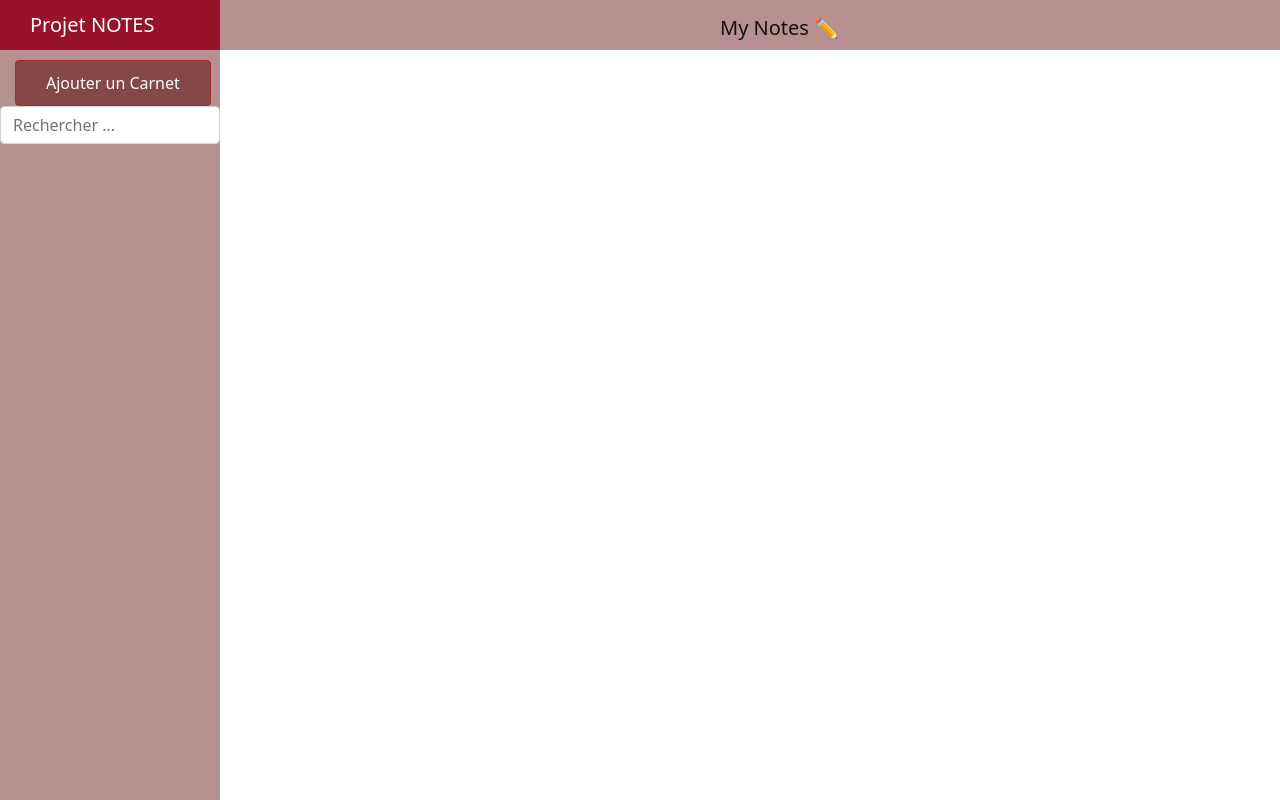
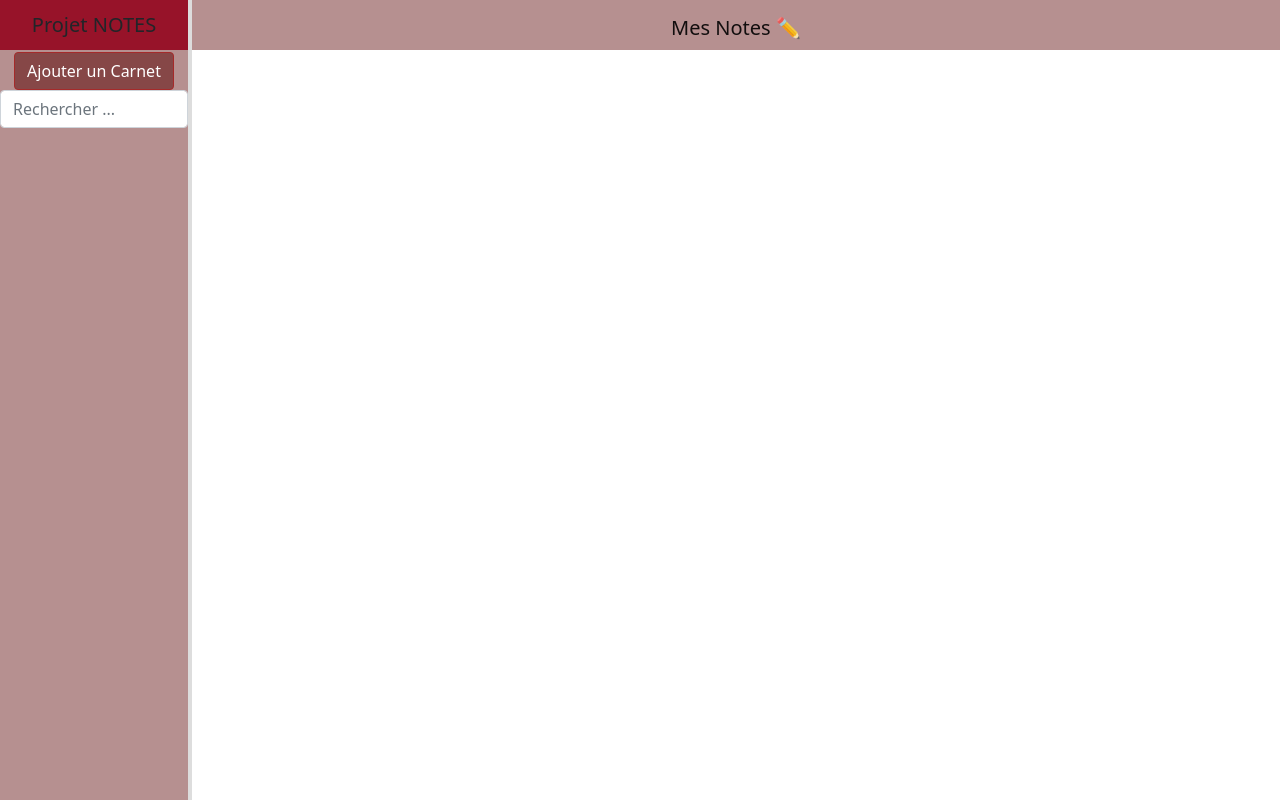
Before and after one commit to islembi/mynotes-app, a React (Create React App) app: page / in a window 1280 px wide. Built offline with nearby package versions, Linux system fonts and the light colour scheme.

Commit message:
CSS + display notes

```diff
--- a/src/components/Carnet/Carnet.jsx
+++ b/src/components/Carnet/Carnet.jsx
@@ -3,7 +3,7 @@ import { Card } from "react-bootstrap"
 import ModalComp from "../Modal/ModalComp"
 import "./Carnet.css"
 
-const Carnet = ({ carnet, titre, setTitre, modifierTitre, deleteCarnet}) => {
+const Carnet = ({ carnet, titre, setTitre, modifierTitre, deleteCarnet }) => {
   return (
     <div className="text-center">
       <Card>
@@ -14,11 +14,13 @@ const Carnet = ({ carnet, titre, setTitre, modifierTitre, deleteCarnet}) => {
         />
         <Card.Body>
           <Card.Text>
-            Modifié le{" "}
-            {new Date(carnet.date).toLocaleDateString("en-GB", {
-              hour: "2-digit",
-              minute: "2-digit",
-            })}
+            <small>
+              Modifié le{" "}
+              {new Date(carnet.date).toLocaleDateString("en-GB", {
+                hour: "2-digit",
+                minute: "2-digit",
+              })}
+            </small>
           </Card.Text>
           <ModalComp
             titreButton="Modifier"
@@ -28,13 +30,15 @@ const Carnet = ({ carnet, titre, setTitre, modifierTitre, deleteCarnet}) => {
             setTitre={setTitre}
           />
           <p className="card-text">
-            <button onClick={()=>
-              deleteCarnet(carnet.id)} className="btn btn-sm btn-danger">Supprimer</button>
-
+            <button
+              onClick={() => deleteCarnet(carnet.id)}
+              className="btn btn-sm btn-danger buttonajout bmodal"
+            >
+              Supprimer
+            </button>
           </p>
         </Card.Body>
       </Card>
-
     </div>
   )
 }
--- a/src/components/Modal/ModalComp.jsx
+++ b/src/components/Modal/ModalComp.jsx
@@ -1,4 +1,4 @@
-import React, {useState, useEffect } from "react"
+import React, { useState } from "react"
 import { Modal, Button, InputGroup, FormControl } from "react-bootstrap"
 import "./modal.css"
 
@@ -15,12 +15,10 @@ export default function ModalComp({
   const handleClose = () => setShow(false)
   const handleShow = () => setShow(true)
 
-
-
   return (
     <>
       <Button className="buttonajout" onClick={handleShow}>
-       {titreButton}
+        {titreButton}
       </Button>
 
       <Modal
--- a/src/components/Modal/modal.css
+++ b/src/components/Modal/modal.css
@@ -1,10 +1,10 @@
 .buttonajout {
   border-color: brown;
   background-color: rgb(134, 71, 71) !important;
-  padding: 10px 30px;
+  /* padding: 8px 30px; */
   align-items: center;
-  margin-left: 15px;
-  margin-top: 10px;
+  /* margin-left: 15px; */
+  margin-top: 1%;
 }
 .bmodal {
   background-color: brown !important;
--- a/src/components/Navbar/Navbar.css
+++ b/src/components/Navbar/Navbar.css
@@ -1,20 +1,20 @@
-.sidebar-container {
-  position: fixed;
-  width: 220px;
-  height: 100%;
-  left: 0;
+.sidebar {
+  display: flex;
+}
+
+/* Sidebar Left */
+
+.app-sidebar {
+  width: 15%;
+  height: 100vh;
+  border-right: 4px solid #ddd;
+  background: rgb(182, 144, 144);
   overflow-x: hidden;
   overflow-y: auto;
-  background: rgb(182, 144, 144);
-  color: #fff;
-}
-
-.content-container {
-  padding-top: 20px;
 }
 
 .sidebar-logo {
-  padding: 10px 15px 10px 30px;
+  padding: 10px 0 10px 0;
   font-size: 20px;
   background-color: rgb(151, 19, 41);
 }
@@ -25,72 +25,35 @@
   list-style-type: none;
   position: relative;
 }
-
-.sidebar-navigation li {
-  background-color: transparent;
-  position: relative;
-  display: inline-block;
-  width: 100%;
-  line-height: 20px;
+.sidebar-navigation::-webkit-scrollbar {
+  width: 1em;
 }
 
-.sidebar-navigation li a {
-  padding: 10px 15px 10px 30px;
-  display: block;
-  color: purple;
+.sidebar-navigation::-webkit-scrollbar-track {
+  box-shadow: inset 0 0 6px rgba(0, 0, 0, 0.3);
 }
 
-.sidebar-navigation li .fa {
-  margin-right: 10px;
+.sidebar-navigation::-webkit-scrollbar-thumb {
+  background-color: darkgrey;
+  outline: 1px solid slategrey;
 }
 
-.sidebar-navigation li a:active,
-.sidebar-navigation li a:hover,
-.sidebar-navigation li a:focus {
-  text-decoration: none;
-  outline: none;
-}
+/* Sidebar Right */
 
-.sidebar-navigation li::before {
-  background-color: maroon;
-  position: absolute;
-  content: "";
-  height: 100%;
-  left: 0;
-  top: 0;
-  -webkit-transition: width 0.2s ease-in;
-  transition: width 0.2s ease-in;
-  width: 3px;
-  z-index: -1;
-}
-
-.sidebar-navigation li:hover::before {
-  width: 100%;
-}
-
-.sidebar-navigation .header {
-  font-size: 12px;
-  text-transform: uppercase;
-  background-color: #151515;
-  padding: 10px 15px 10px 30px;
-}
-
-.sidebar-navigation .header::before {
-  background-color: transparent;
-}
-
-.content-container {
-  padding-left: 220px;
-}
-.recherche {
-  margin-top: 10px;
+.app-main {
+  width: 85%;
+  height: 100vh;
 }
 
 .navbar {
   background-color: rgb(182, 144, 144) !important;
-  margin-left: 220px;
   height: 50px;
 }
 .navbar-brand {
-  margin-left: 500px;
+  margin-left: auto;
+  margin-right: auto;
 }
+
+.sidebar-carnet {
+  cursor: pointer;
+}
--- a/src/components/Navbar/Navbar.jsx
+++ b/src/components/Navbar/Navbar.jsx
@@ -1,34 +1,46 @@
-import React, { useState, useEffect} from "react"
+import React, { useState, useEffect } from "react"
 import Carnet from "../Carnet/Carnet"
 import ModalComp from "../Modal/ModalComp"
 import uuid from "react-uuid"
 import "./Navbar.css"
+import Notes from "../Notes/Notes"
 export default function Navbar() {
   const [titre, setTitre] = useState("")
   const [rech, setRech] = useState("")
+  const [carnet, setCarnet] = useState({})
+  const [activeCarnet, setActiveCarnet] = useState(false)
   const [carnets, setCarnets] = useState(
-    localStorage.carnets ? JSON.parse(localStorage.carnets) : [])
+    localStorage.carnets ? JSON.parse(localStorage.carnets) : []
+  )
 
   useEffect(() => {
-    localStorage.setItem("carnets", JSON.stringify(carnets));
-  }, [carnets]);
+    localStorage.setItem("carnets", JSON.stringify(carnets))
+  }, [carnets])
 
-  //ajout de carnet
+  // Fonction ajout de carnet
   const ajout = (inputTitre) => {
     const tmp = [...carnets]
-    tmp.push({ id: uuid(), titre: inputTitre, date: Date.now() })
+    if (!inputTitre.trim()) return alert("Veuillez saisir un titre")
+    const existCarnet = carnets.find((carnet) => carnet.titre === inputTitre)
+    if (existCarnet)
+      return (
+        setTitre(""),
+        alert("Nom du carnet existe! Veuillez choisir un autre nom")
+      )
+    tmp.push({ id: uuid(), titre: inputTitre, date: Date.now(), notes: [] })
     setCarnets(tmp)
     setTitre("")
   }
-
+  // Fonction modifier titre carnet
   const modifierTitre = (id) => {
     const carnet = carnets.find((carnet) => carnet.id === id)
     carnet.id = id
     carnet.titre = titre
     carnet.date = Date.now()
+    localStorage.setItem("carnets", JSON.stringify(carnets))
     setTitre("")
   }
-  //recherche
+  // Fonction recherche par titre carnet
   function rechercher(strRech, liste) {
     let tmpRech = strRech.toLowerCase()
     let res = liste.filter((carnet) => {
@@ -39,12 +51,14 @@ export default function Navbar() {
     return res
   }
 
-  //recuperation de ligneCarnet
+  // Recuperation de ligneCarnet
   let ligneCarnet = rechercher(rech, carnets).map((carnet) => {
     return (
-      <div>
+      <div
+        key={carnet.id}
+        onClick={() => [setCarnet(carnet), setActiveCarnet(true)]}
+      >
         <Carnet
-          key={carnet.id}
           carnet={carnet}
           titre={titre}
           setTitre={setTitre}
@@ -55,26 +69,31 @@ export default function Navbar() {
     )
   })
 
-  function deleteCarnet(id){
-    let rep = window.confirm("vous voulez supprimer?" );
-    if(rep === false) return;
-    const tmp = carnets.filter(function(el) { return el.id != id; });
-    setCarnets(tmp);
+  // Fonction supprimer carnet
+  function deleteCarnet(id) {
+    let rep = window.confirm("vous voulez supprimer?")
+    if (rep === false) return
+    const tmp = carnets.filter(function (el) {
+      return el.id !== id
+    })
+    setCarnets(tmp)
   }
 
   return (
-    <div>
+    <div className="sidebar">
+      <div className="app-sidebar text-center">
         <div className="sidebar-container">
           <div className="sidebar-logo">Projet NOTES</div>
+          {/* Modal ajout du carnet */}
           <ModalComp
             titreButton="Ajouter un Carnet"
             titre={titre}
             setTitre={setTitre}
             ajout={ajout}
           />
+          {/* Input pour la recherche avec titre carnet */}
           <ul className="sidebar-navigation">
             <input
-            className=""
               type="search"
               value={rech}
               onChange={(e) => {
@@ -83,16 +102,22 @@ export default function Navbar() {
               className="form-control"
               placeholder="Rechercher ..."
             />
-
-          <div> {ligneCarnet}</div>
-
-
-          <li></li>
+            {/* Display des carnet  */}
+            <div className="sidebar-carnet"> {ligneCarnet}</div>
           </ul>
         </div>
+      </div>
+      <div className="app-main">
         <nav className="navbar navbar-light bg-light">
-        <a className="navbar-brand">My Notes ✏</a>
+          <p className="navbar-brand">Mes Notes ✏</p>
         </nav>
+        <div>
+          <div className="container-notes">
+            {/* Display des notes */}
+            {activeCarnet && <Notes carnet={carnet} />}
+          </div>
+        </div>
+      </div>
     </div>
   )
 }
--- /dev/null
+++ b/src/components/Notes/Notes.jsx
@@ -0,0 +1,8 @@
+import React from "react"
+export default function Notes({ carnet }) {
+  return (
+    <div>
+      <button>{carnet.titre}</button>
+    </div>
+  )
+}
```
Lines whose indentation alone changed are shown as unchanged.
